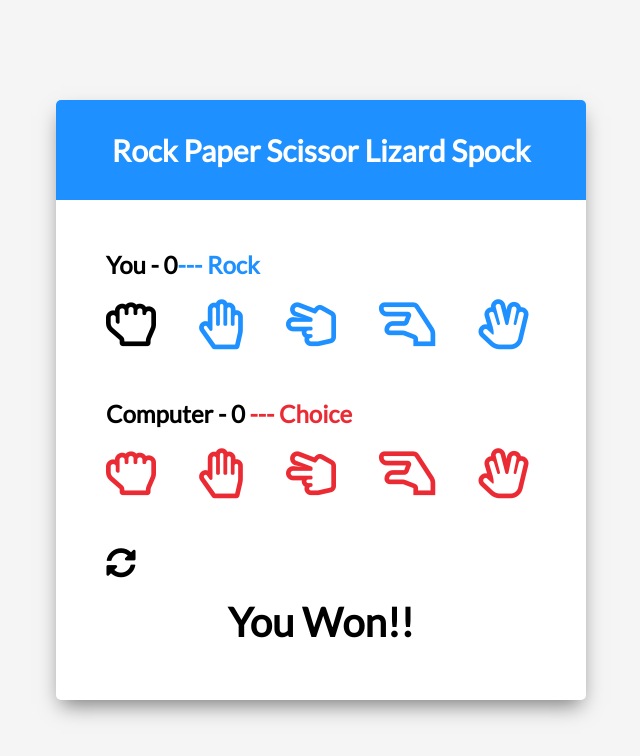
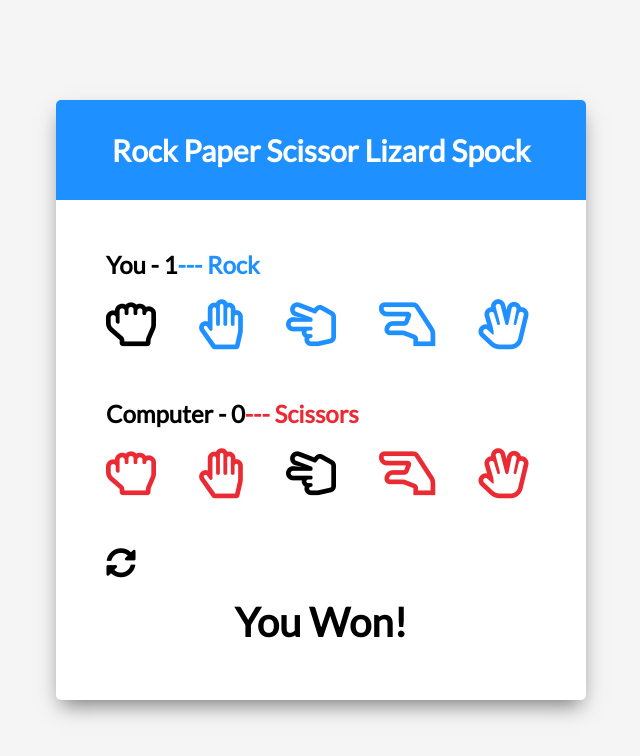
Before and after one commit to GianlucaTravasci/Rock-Paper-Scissors-Lizard-Spock, a plain HTML site: page index.html in a window 1280 px wide. Both pictures are taken after a click on the icon 450 px from the left and 324 px from the top of the page. Shown: the whole page, without its empty margins (319-959 px from the left). Drawn offline with Linux system fonts and the light colour scheme.

Commit message:
finished the workflow and the app

```diff
--- a/index.html
+++ b/index.html
@@ -15,7 +15,7 @@
         </div>
 
         <div class="player-container" id="player">
-            <h2>You - <span id="playerScore">0</span><span class="choice" id="playerChoice"> --- Choice </span></h2>
+            <h2>You - <span id="playerScore"></span><span class="choice" id="playerChoice">  </span></h2>
             <i class="far fa-hand-rock" title="Rock" id="playerRock" onclick="displayUserPick('rock')"></i>
             <i class="far fa-hand-paper" title="Paper" id="playerPaper" onclick="displayUserPick('paper')"></i>
             <i class="far fa-hand-scissors" title="Scissor" id="playerScissor" onclick="displayUserPick('scissors')"></i>
@@ -24,7 +24,7 @@
         </div>
 
         <div class="player-container" id="computer">
-            <h2>Computer - <span id="computerScore">0</span><span class="choice" id="computerChoice"> --- Choice </span></h2>
+            <h2>Computer - <span id="computerScore"></span><span class="choice" id="computerChoice">  </span></h2>
             <i class="far fa-hand-rock" title="Rock" id="computerRock"></i>
             <i class="far fa-hand-paper" title="Paper" id="computerPaper"></i>
             <i class="far fa-hand-scissors" title="Scissor" id="computerScissor"></i>
@@ -32,11 +32,11 @@
             <i class="far fa-hand-spock" title="Spock" id="computerSpock"></i>
         </div>
 
-        <i class="fas fa-sync-alt reset-icon" title="Reset"></i>
+        <i class="fas fa-sync-alt reset-icon" title="Reset" onclick="resetAll()"></i>
 
         <div class="result-container">
             <h3 class="result-text" id="resultText">
-                You Won!!
+
             </h3>
         </div>
 
--- a/script.js
+++ b/script.js
@@ -1,6 +1,6 @@
 //Game status
 const playerScoreElement = document.getElementById('playerScore');
-const playerChoiceElemente = document.getElementById('playerChoice');
+const playerChoiceElement = document.getElementById('playerChoice');
 const computerScoreElement = document.getElementById('computerScore');
 const computerChoiceElement = document.getElementById('computerChoice');
 const resultText = document.getElementById('resultText')
@@ -40,6 +40,19 @@ function resetSelected() {
     icons.classList.remove('selected');
   });
 }
+
+//reset the game after the refrash button has been pressed
+function resetAll() {
+  playerScoreNumber = 0;
+  computerScoreNumber = 0;
+  playerChoiceElement.textContent= '';
+  computerChoiceElement.textContent='';
+  playerScoreElement.textContent=playerScoreNumber;
+  computerScoreElement.textContent=computerScoreNumber;
+  resultText.textContent='';
+  resetSelected()
+}
+window.resetAll = resetAll;
 
 // Computer choice his moves
 function computerRandomChoice() {
@@ -86,45 +99,56 @@ function displayComputerPick() {
 }
 
 function displayUserPick(playerChoice) {
+  workFlow(playerChoice)
   switch (playerChoice) {
     case 'rock':
       playerRock.classList.add('selected');
-      playerChoiceElemente.textContent = '--- Rock'
+      playerChoiceElement.textContent = '--- Rock'
       break;
     case 'paper':
       playerPaper.classList.add('selected');
-      playerChoiceElemente.textContent = '--- Paper'
+      playerChoiceElement.textContent = '--- Paper'
       break;
     case 'scissors':
       playerScissor.classList.add('selected');
-      playerChoiceElemente.textContent = '--- Scissors'
+      playerChoiceElement.textContent = '--- Scissors'
       break;
     case 'lizard':
       playerLizard.classList.add('selected');
-      playerChoiceElemente.textContent = '--- Lizzard'
+      playerChoiceElement.textContent = '--- Lizzard'
       break;
     case 'spock':
       playerSpock.classList.add('selected');
-      playerChoiceElemente.textContent = '--- Spock'
+      playerChoiceElement.textContent = '--- Spock'
       break;
     default:
       break;
   }
 }
+window.displayUserPick = displayUserPick;
 
 function checkWinner(playerChoice) {
   if(playerChoice === computerChoice) {
     resultText.textContent = 'Tie!!';
   } else {
     const choice = choices[playerChoice];
-    if(choice.defeats.indexOf(computerChoice) < -1) {
+    if(choice.defeats.indexOf(computerChoice) > -1) {
       playerScoreNumber++;
       resultText.textContent = 'You Won!';
       playerScoreElement.textContent = playerScoreNumber;
     } else {
       computerScoreNumber++;
       resultText.textContent = 'You Lost!';
-      computerScoreElement = computerScoreNumberM
+      computerScoreElement.textContent = computerScoreNumber;
     }
   }
 }
+
+function workFlow(playerChoice) {
+  resetSelected();
+  computerRandomChoice();
+  displayComputerPick();
+  checkWinner(playerChoice);
+}
+
+resetAll();
```
